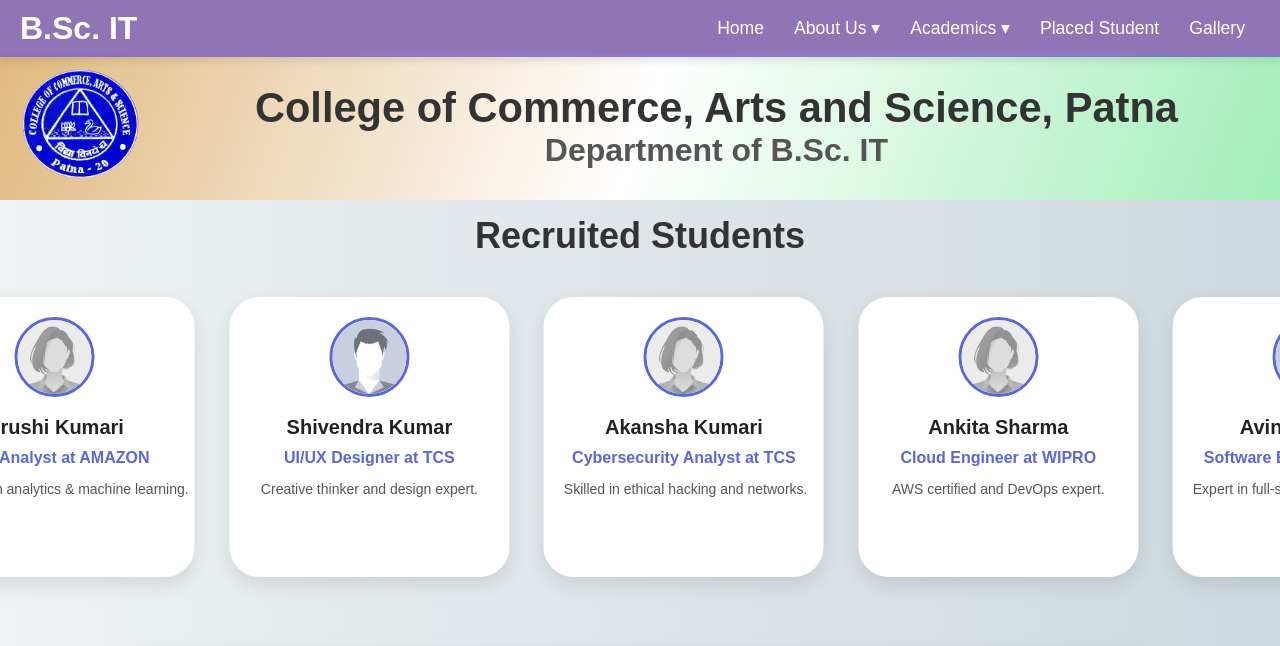
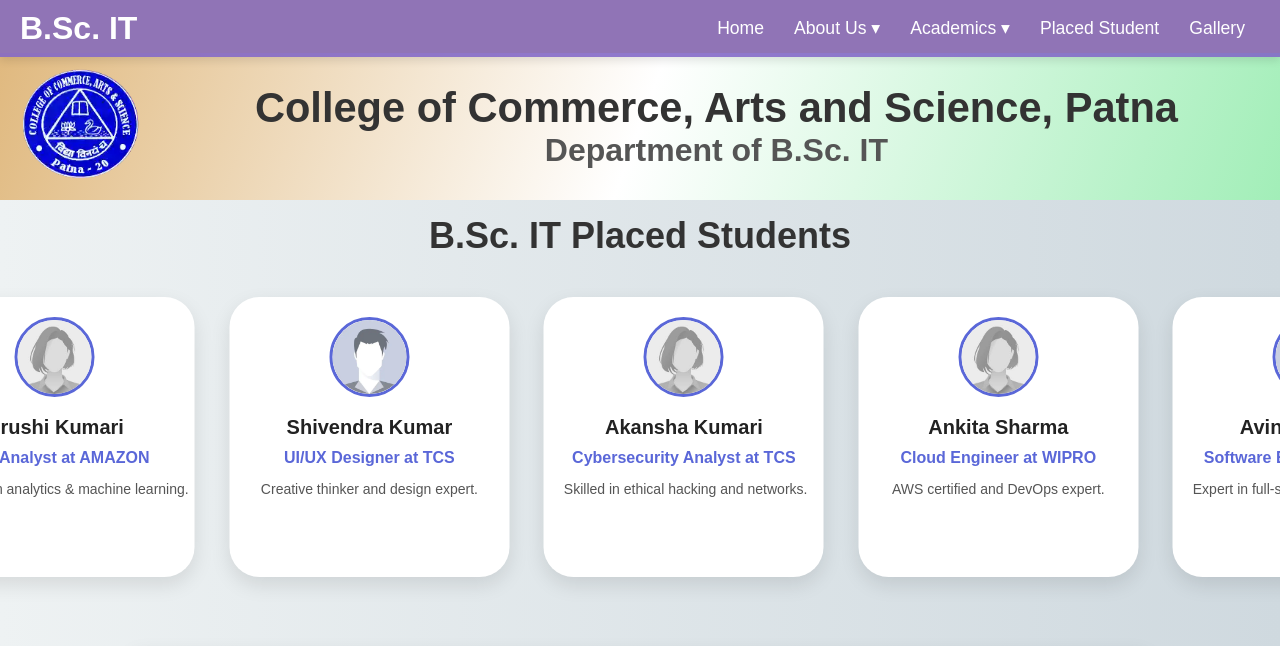
Before and after one commit to Rajkamal2k22/bsc-it-copy, a PHP site: page /placedstudent.html in a window 1280 px wide. Shown: the top 646 px of the page. Run offline with PHP 8.4, Linux system fonts and the light colour scheme; some web fonts are replaced.

Commit message:
testing for seo

```diff
--- a/academics.html
+++ b/academics.html
@@ -154,7 +154,7 @@
     <div class="homeContent" id="scrollToacademics">
         <div class="mainContent">
             <div class="nameDes">
-                <h2>Curriculum & Syllabus </h2>
+                <h1>Curriculum & Syllabus </h1>
                 <p>Discover the B.Sc IT program, designed to equip you with skills in coding, networking, data science,
                     and cybersecurity. Gain expertise in technology through a well-organized curriculum, practical lab
                     sessions, and projects that are applicable to the industry.</p>
--- a/placedstudent.html
+++ b/placedstudent.html
@@ -147,7 +147,7 @@
 
   <!-- Main Section open -->
   <section class="section" id="scrollToPlacedstu">
-    <h2>Recruited Students</h2>
+    <h2>B.Sc. IT Placed Students</h2>
     <div class="scroll-wrapper">
       <div class="scroll-track">
 
--- a/styles.css
+++ b/styles.css
@@ -297,7 +297,7 @@ body {
 
 .slider {
   display: flex;
-  aspect-ratio: 21/9;
+  aspect-ratio: 16/9;
   overflow-x: auto;
   scroll-snap-type: x mandatory;
   scroll-behavior: smooth;
@@ -1500,7 +1500,7 @@ body {
   text-align: center;
 }
 
-.section h2 {
+.section h2, h1 {
   font-size: 36px;
   margin-bottom: 30px;
   padding-top: 15px;
```
